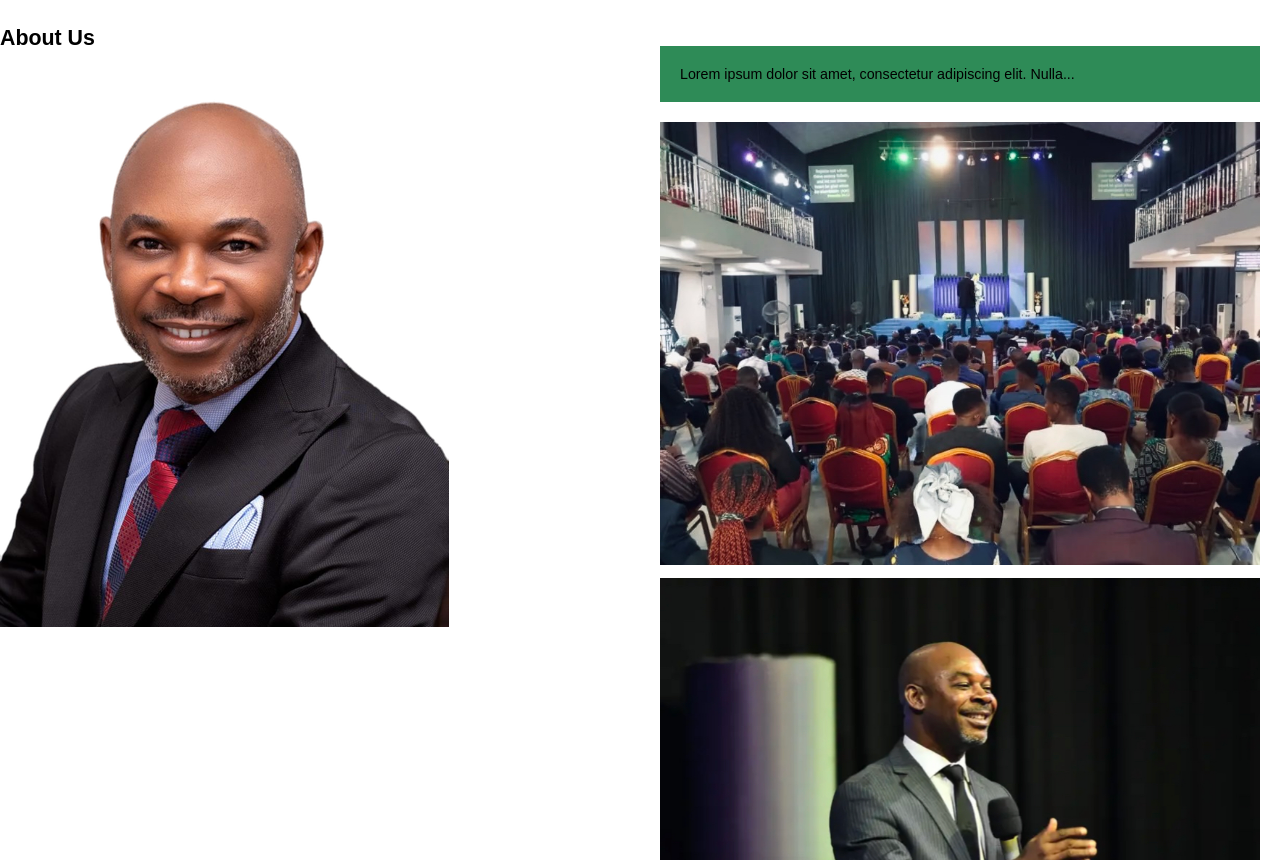
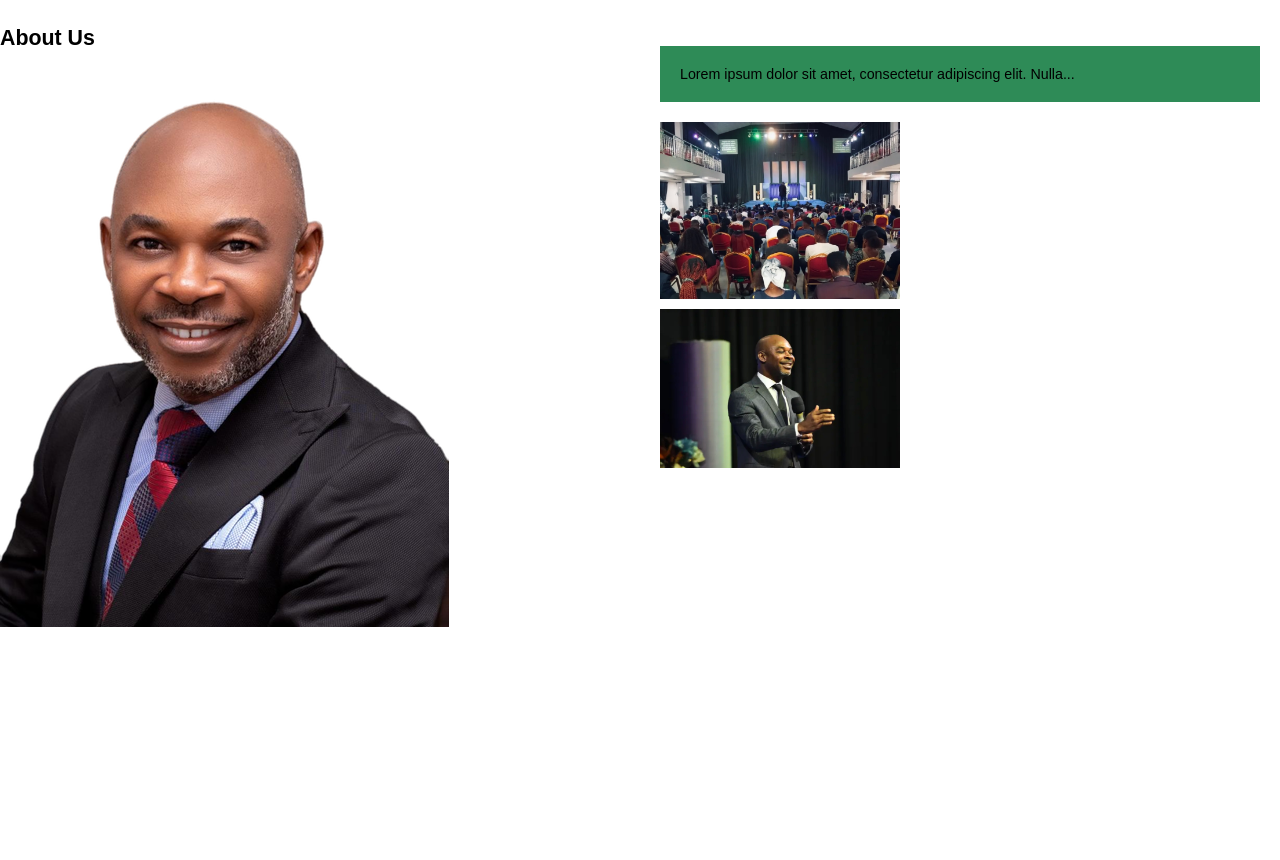
Before and after one commit to Iydeejames/Fortress-of-hope, a React (Create React App) app: page / in a window 1280 px wide. Shown: the part 1940-2800 px from the top of the page. After the commit the page ends 2570 px from the top, so only its background shows below. Built offline with nearby package versions, Linux system fonts and the light colour scheme.

Commit message:
Update App.css

```diff
--- a/src/App.css
+++ b/src/App.css
@@ -331,7 +331,10 @@ video {
 }
 
 .small-cards img {
-  max-width: 100%;
+  max-width: 40%;
   height: auto;
   margin-bottom: 10px;
+  display: flex;
+  flex-wrap: wrap;
+  justify-content: space-around;
 }
```
